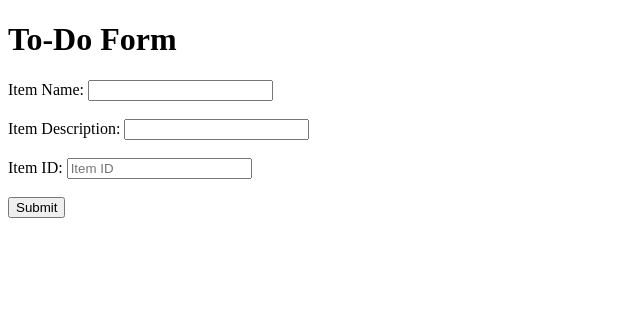
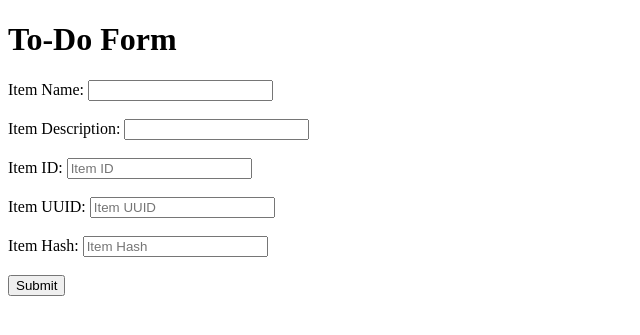
Before and after one commit to Roadie999/flask_todo_project, a Flask app: page /todo in a window 1280 px wide. Shown: the top 335 px of the page, without its empty margins (0-640 px from the left). Run offline with Flask 3, Linux system fonts and the light colour scheme.

```diff
--- a/app.py
+++ b/app.py
@@ -1,18 +1,40 @@
-from flask import Flask, render_template
+from flask import Flask, render_template, request, jsonify
+from pymongo import MongoClient
 
 # Create the Flask app
 app = Flask(__name__)
 
-# Define your route
+# Connect to MongoDB
+client = MongoClient('mongodb://localhost:27017/')
+db = client.todo_db
+collection = db.todo_items
+
+# Frontend route (To-Do page)
 @app.route('/todo')
 def todo_page():
     return render_template('todo.html')
 
-# Optional home route
+# Backend API route to submit To-Do items
+@app.route('/submittodoitem', methods=['POST'])
+def submit_todo():
+    data = request.get_json()
+    item_name = data.get('itemName')
+    item_description = data.get('itemDescription')
+
+    if not item_name or not item_description:
+        return {"message": "Both fields are required"}, 400
+
+    collection.insert_one({
+        "itemName": item_name,
+        "itemDescription": item_description
+    })
+
+    return {"message": "To-Do item added successfully!"}, 200
+
+# Home route
 @app.route('/')
 def home():
     return "Hello, Flask with JSON API!"
 
-# Run the app
 if __name__ == '__main__':
     app.run(debug=True)
--- a/templates/todo.html
+++ b/templates/todo.html
@@ -14,6 +14,14 @@
 
         <label>Item ID:</label>
         <input type="text" name="itemID" placeholder="Item ID"><br><br>
+
+        <label>Item UUID:</label>
+        <input type="text" name="itemUUID" placeholder="Item UUID"><br><br>
+
+        <label>Item Hash:</label>
+        <input type="text" name="itemHash" placeholder="Item Hash"><br><br>
+
+
 
         <button type="submit">Submit</button>
     </form>
```
